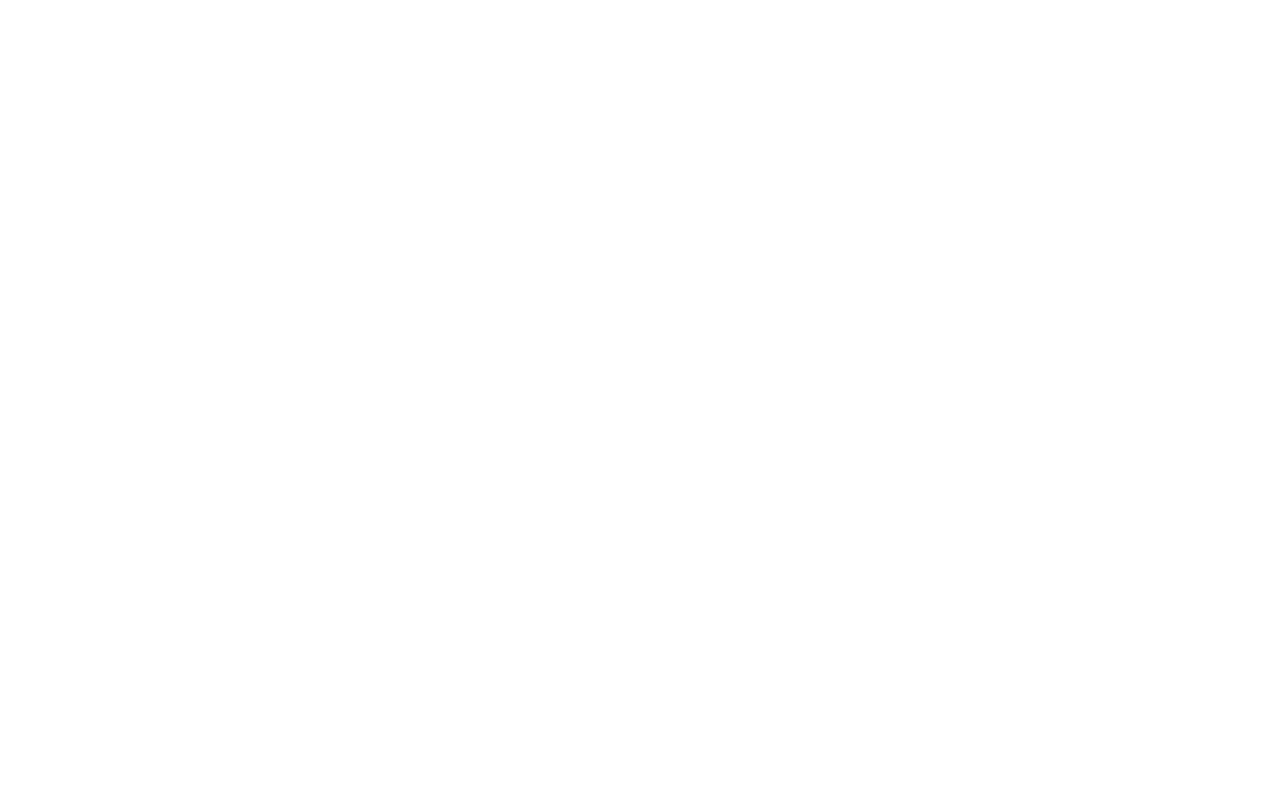
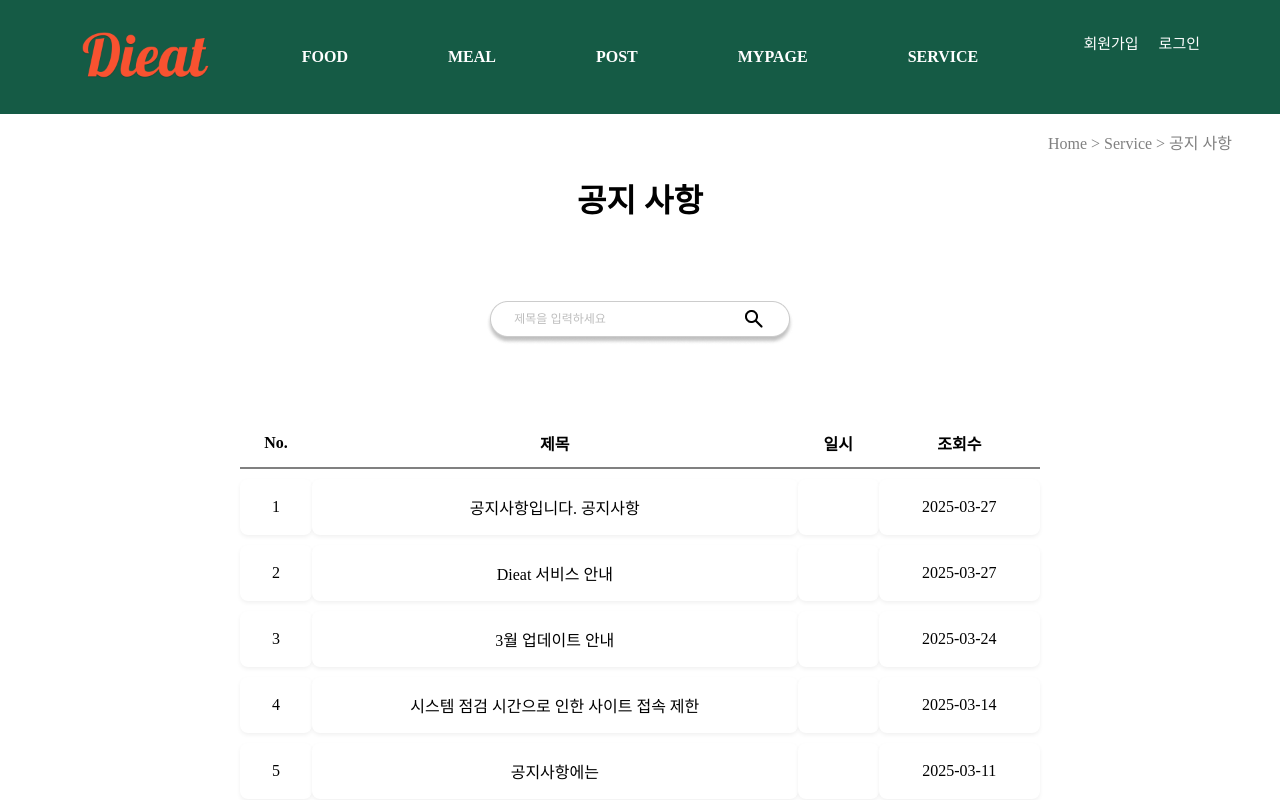
Before and after one commit to HWSWC14th-3rd-samsung/be14-3rd-SAMSUNG-Dieat-FE, a Vue app in the folder dieat-fe/: page /noticeLayout in a window 1280 px wide. Before the commit this address had no page. Shown: the top 800 px of the page. Built offline with nearby package versions, Linux system fonts and the light colour scheme.

Commit message:
공지사항ing

```diff
--- a/dieat-fe/src/components/common/Header.vue
+++ b/dieat-fe/src/components/common/Header.vue
@@ -80,7 +80,7 @@
     ]
 
     const menu5 = [
-        { label: '공지 사항', href: '/notice' },
+        { label: '공지 사항', href: '/noticeLayout' },
         { label: '문의 사항', href: '/qna' },
         { label: '나의 신고 내역', href: '/myReport' }
     ]
--- /dev/null
+++ b/dieat-fe/src/views/NoticeLayout.vue
@@ -0,0 +1,66 @@
+<template>
+    <Header></Header>
+    <div>
+        <div class="breadcrumb">
+            <span>Home &gt; Service &gt; 공지 사항</span>
+        </div>
+        <h1>공지 사항</h1>
+        <img src="@/assets/searching.png" alt="searching bar" class="searchingBar-img">
+
+        <ul class="post-list">
+            <li v-for="(post, index) in posts" :key="index" class="post-item">
+                <h3>{{ post.title }}</h3>
+                <p class="meta">일시: {{ post.date }} | 조회수: {{ post.count }}</p>
+            </li>
+        </ul>
+    </div>
+    <div class="board-wrapper">
+        <NoticeTable :posts="noticePosts"/>
+    </div>
+</template>
+
+<script setup>
+    import Header from '../components/common/Header.vue';
+    import NoticeTable from './NoticeTable.vue';
+    import { ref } from 'vue';
+    import { useRouter } from 'vue-router';
+
+    const noticePosts = ref([
+        { title: '공지사항입니다. 공지사항', date: '2025-03-27', count: '18' },
+        { title: 'Dieat 서비스 안내', date: '2025-03-27', count: '18' },
+        { title: '3월 업데이트 안내', date: '2025-03-24', count: '65' },
+        { title: '시스템 점검 시간으로 인한 사이트 접속 제한', date: '2025-03-14', count: '69' },
+        { title: '공지사항에는', date: '2025-03-11', count: '73' },
+        { title: '또 무슨 공지가 있을까요', date: '2025-03-08', count: '99' },
+        { title: '그래서 저희의 요점은', date: '2025-03-01', count: '123' },
+        { title: '다잇, 삼성 많은 사랑 부탁드립니다.', date: '2025-02-27', count: '232' }
+    ])
+</script>
+
+<style scoped>
+
+    .breadcrumb span {
+        display: block;
+        text-align: right;
+        margin-top: 1rem;
+        margin-right: 3rem;
+        color: gray;
+    }
+
+    h1 {
+        text-align: center;
+    }
+
+    .searchingBar-img {
+        display: block;
+        margin-left: auto;
+        margin-right: auto;
+        margin-top: 5rem;
+    }
+
+    .board-wrapper {
+        padding: 2rem;
+        max-width: 800px;
+        margin: 0 auto;
+    }
+</style>
--- /dev/null
+++ b/dieat-fe/src/views/NoticeTable.vue
@@ -0,0 +1,72 @@
+<!-- components/PostTable.vue -->
+<template>
+    <table class="post-table">
+        <thead>
+            <tr>
+                <th>No.</th>
+                <th>제목</th>
+                <th>일시</th>
+                <th>조회수</th>
+            </tr>
+        </thead>
+        <tbody>
+            <tr v-for="(post, index) in posts" :key="index">
+                <td>{{ index + 1 }}</td>
+                <td>{{ post.title }}</td>
+                <td>{{ post.author }}</td>
+                <td>{{ post.date }}</td>
+            </tr>
+        </tbody>
+    </table>
+</template>
+
+<script setup>
+    defineProps({
+        posts: {
+            type: Array,
+            required: true,
+        },
+    })
+</script>
+
+<style scoped>
+    .post-table {
+        width: 100%;
+        border-collapse: separate;
+        border-spacing: 0 10px;
+        margin-top: 1rem;
+        border-radius: 12px;
+    }
+
+    /* .post-table th,
+    .post-table td {
+        border: 1px solid #ddd;
+        padding: 12px;
+        text-align: center;
+    } */
+
+    .post-table th {
+        background-color: white;
+        font-weight: bold;
+        padding: 12px;
+        text-align: center;
+        /* border: none; */
+        /* border-top-left-radius: 12px;
+        border-top-right-radius: 12px; */
+        border-bottom: 2px solid gray;
+    }
+
+    .post-table td {
+        background-color: white;
+        padding: 16px;
+        text-align: center;
+        border: none;
+        box-shadow: 0 2px 4px rgba(0, 0, 0, 0.06);
+        border-radius: 8px;
+    }
+
+    .post-table tr:hover  td{
+        background-color: #f9f9f9;
+        transition: background-color 0.2s ease;
+    }
+</style>
```
Also changed, not shown: dieat-fe/src/components/common/MenuProps.vue (deleted, +0 -47 lines), dieat-fe/src/router/index.js (+3 -4 lines), dieat-fe/src/assets/searching.png (added), 1 other file (tests, documents, lock files or other folders).
